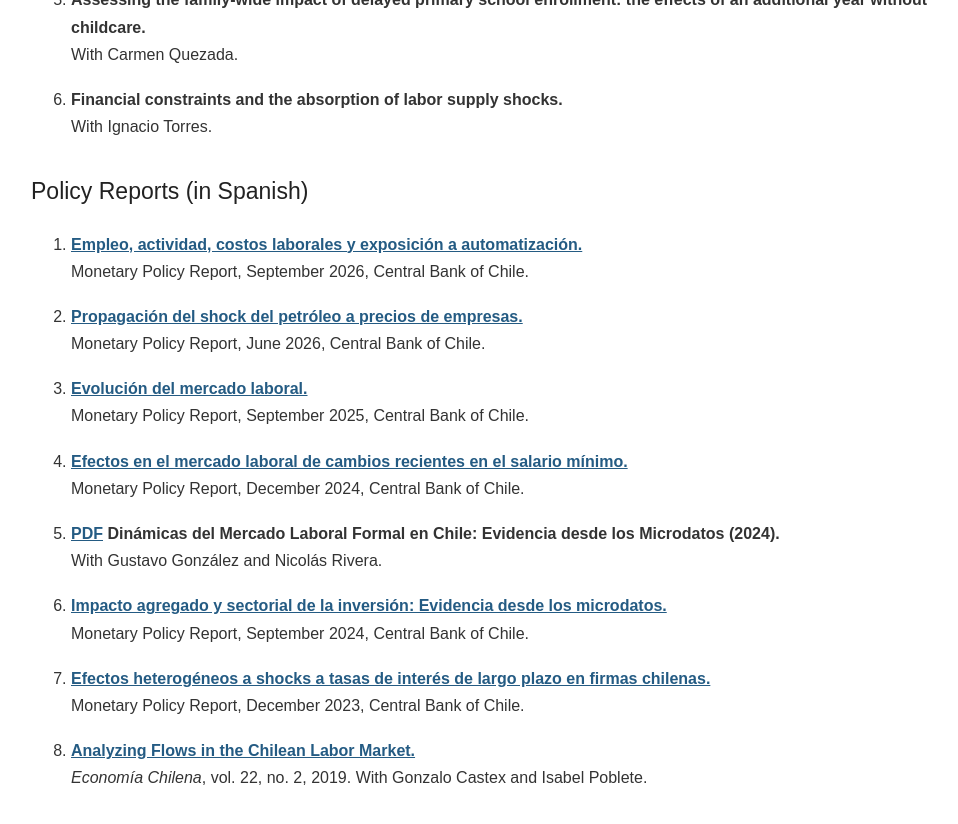
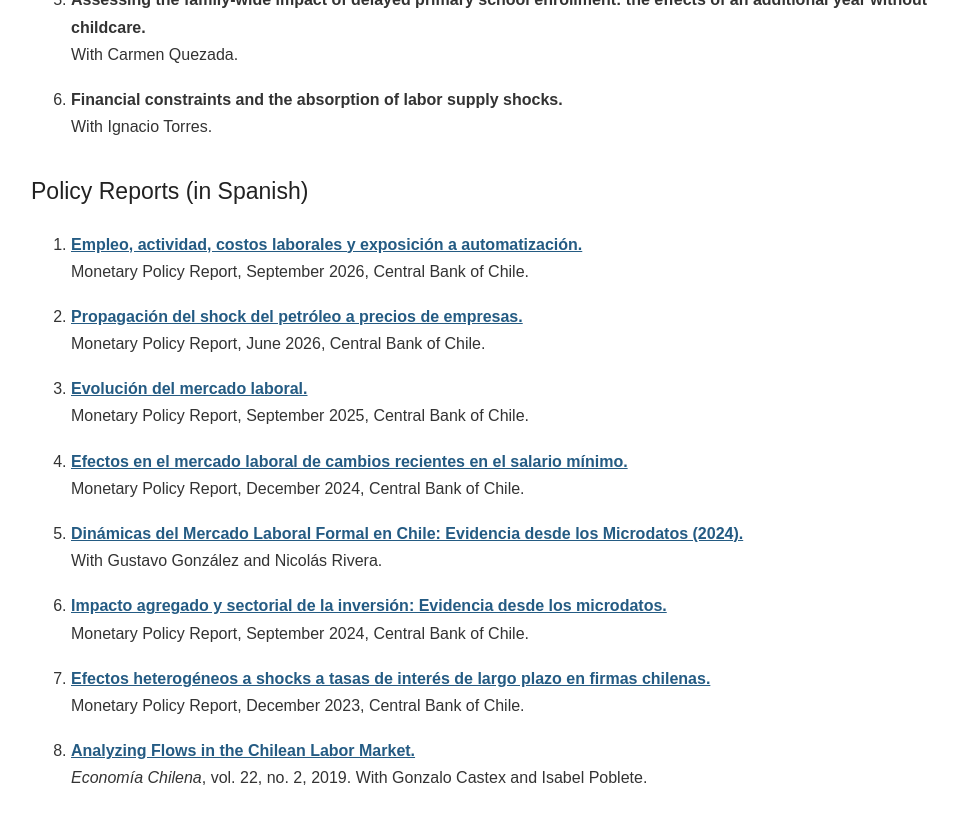
Before and after one commit to robertogillmore/robertogillmore.github.io, a Jekyll site: the page research.html, which Jekyll copies as it is, in a window 1280 px wide and 900 px high, scrolled down 1184 px. Shown: the top 824 px of the window, without its empty margins (133-1091 px from the left). Built offline with Jekyll 4.4.1, drawn with Linux system fonts in a browser that asks for light colours.

Commit message:
Update research.html

```diff
--- a/research.html
+++ b/research.html
@@ -206,7 +206,7 @@
         <li>
     <p>
       <strong>
-            <a href="https://www.bcentral.cl/documents/33528/133326/Documento+de+Trabajo+1037.pdf/7fc10532-31b0-cefe-1a08-c65ff5b625a4?t=1743002903036" target="_blank" rel="noopener">PDF</a>
+            <a href="https://www.bcentral.cl/documents/33528/133326/Documento+de+Trabajo+1037.pdf/7fc10532-31b0-cefe-1a08-c65ff5b625a4?t=1743002903036">
         Dinámicas del Mercado Laboral Formal en Chile: Evidencia desde los Microdatos (2024).
       </a>
           </strong><br>
```
